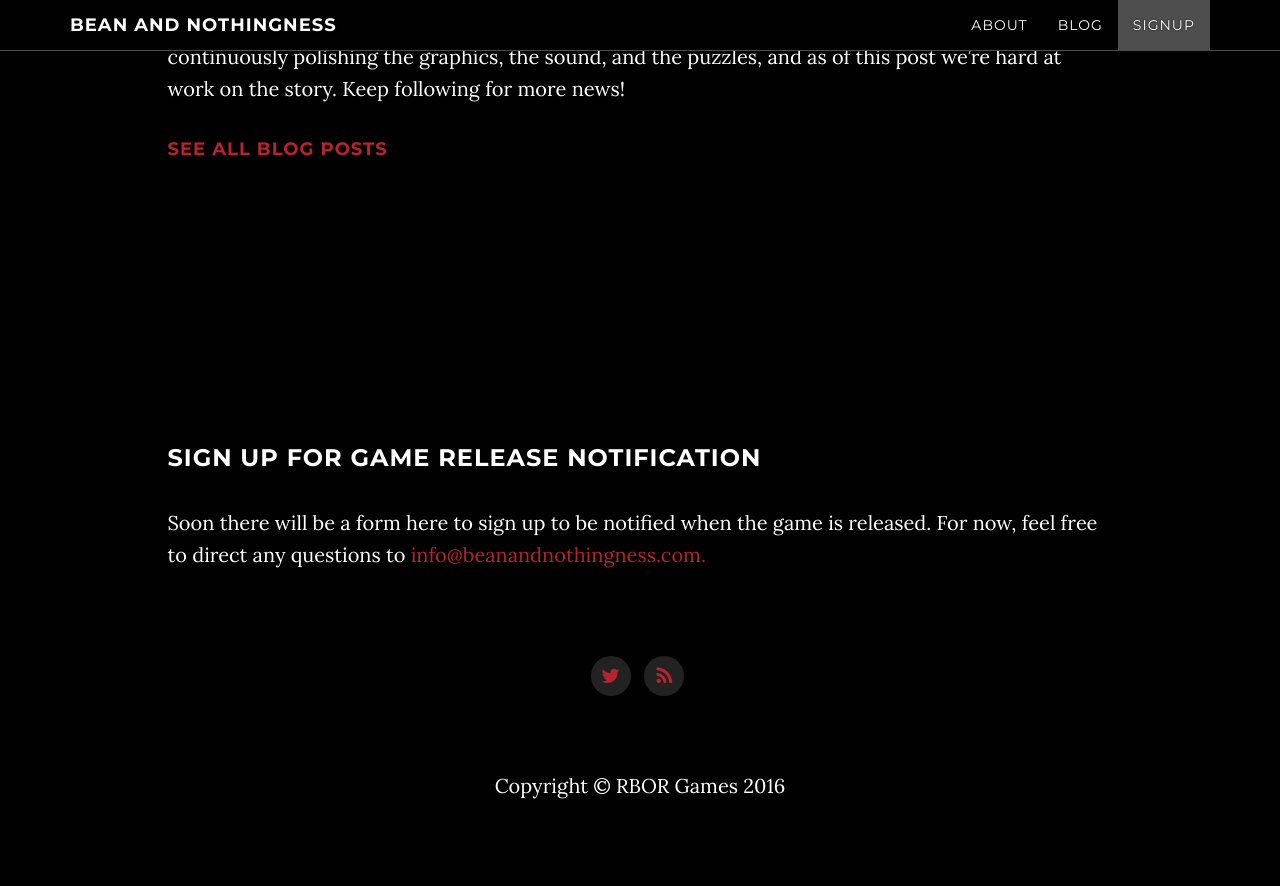
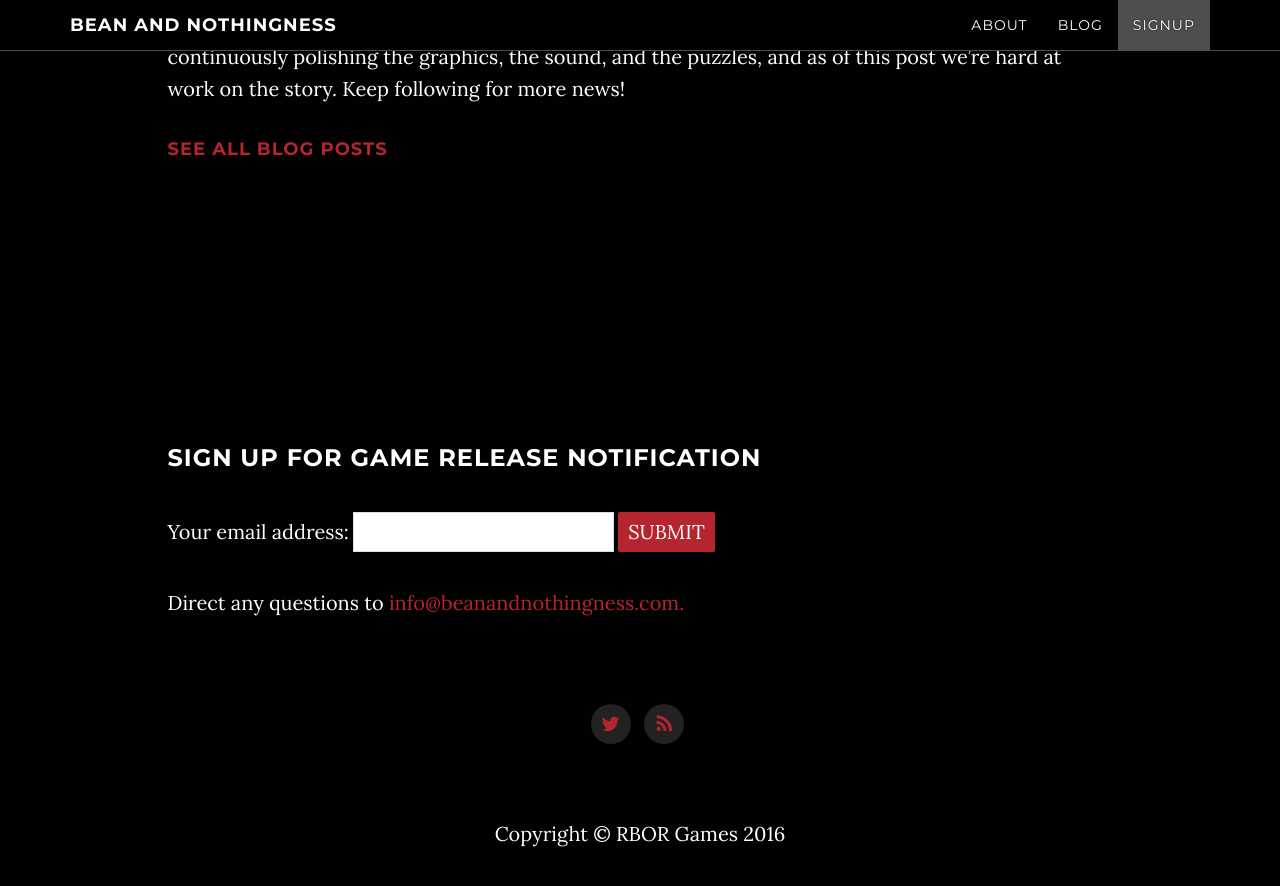
Before and after one commit to vonkorff/RBORsite, a Jekyll site: the page built from index.html, in a window 1280 px wide and 900 px high, scrolled down 4019 px. Shown: the top 886 px of the window. Built offline with Jekyll 4.4.1, drawn with Linux system fonts in a browser that asks for light colours; nearby versions of some CDN libraries; before the commit the page ends 4871 px from its top, so only the background shows below that.

Commit message:
Email submission feature from dev site

```diff
--- a/_includes/signup.html
+++ b/_includes/signup.html
@@ -6,9 +6,29 @@
     <div class="col-md-10 col-md-offset-1">
 <h3>Sign up for game release notification</h3>
 
+<script type="text/javascript">var submitted=false;</script>
+<iframe name="hidden_iframe" id="hidden_iframe"
+style="display:none;" onload="if(submitted)
+{window.location='http://localhost:4000/devRBORsite/thanks.html';}"></iframe>
+<form action="https://docs.google.com/forms/d/e/1FAIpQLScXGLCeJWBiDR6RmyveobJgxbL4S3lxxKy3X2di9gNyjVkFBA/formResponse" method="post"
+target="hidden_iframe" onsubmit="submitted=true;">
+
+<span class="email-label">Your email address:</span>  <input type="text" class="quantumWizTextinputPaperinputInput exportInput" jsname="YPqjbf" autocomplete="off" tabindex="0" aria-label="Email address" aria-describedby="i.desc.1130502308 i.err.1130502308" name="entry.1315137370" value="" dir="auto" data-initial-dir="auto" data-initial-value="" />
 
 
-<p>Soon there will be a form here to sign up to be notified when the game is released. For now, feel free to direct any questions to <a href="mailto:{{ site.email }}">{{ site.email }}.</a></p>
+<input type="hidden" name="pageNumber" value="0">
+<input type="hidden" name="backupCache" value="">
+<input type="submit" name="submit" value="Submit">
+
+
+<input type="hidden" name="fvv" value="1">
+<input type="hidden" name="draftResponse" value="[,,&quot;1592916995867259607&quot;]">
+<input type="hidden" name="pageHistory" value="0">
+<input type="hidden" name="fbzx" value="1592916995867259607">
+
+</form>
+
+<p>Direct any questions to <a href="mailto:{{ site.email }}">{{ site.email }}.</a></p>
 
     </div>
   </div>
--- a/css/grayscale.scss
+++ b/css/grayscale.scss
@@ -25,6 +25,46 @@ h6 {
     font-family: "Montserrat","Helvetica Neue",Helvetica,Arial,sans-serif;
     font-weight: 700;
     letter-spacing: 1px;
+}
+
+input {
+color: #000 !important;
+}
+
+input[type=text] {
+  -webkit-transition: all 0.30s ease-in-out;
+  -moz-transition: all 0.30s ease-in-out;
+  -ms-transition: all 0.30s ease-in-out;
+  -o-transition: all 0.30s ease-in-out;
+  outline: none;
+  padding: 3px 0px 3px 3px;
+  margin: 5px 1px 3px 0px;
+  border: 1px solid #DDDDDD;
+}
+
+input[type=text]:focus {
+  box-shadow: 0 0 5px #b5252f;
+  padding: 3px 0px 3px 3px;
+  margin: 5px 1px 3px 0px;
+  border: 1px solid #b5252f;
+}
+
+input[type=submit] {
+  border: 0;
+  padding: 4px 10px 4px 10px !important;
+  background: #b5252f;
+  color: #FFFFFF !important;
+  border-radius: 2px;
+  	text-transform: uppercase;
+	-webkit-transition: background-color .2s ease-in-out;
+	transition: background-color .2s ease-in-out;
+}
+
+input[type=submit]:focus {
+color: #FFFFFF;
+  	text-transform: uppercase;
+	-webkit-transition: background-color .2s ease-in-out;
+	transition: background-color .2s ease-in-out;
 }
 
 #latest-post.content-section h3, h1:not(#latest-post) {
@@ -382,24 +422,8 @@ body {
 text-align: left;
 }
 
-#foo:not(label) {
-color: #000000 !important;
+input, .email-label {
+margin: 0 0 35px;
+font-size: 20px;
+line-height: 1.6;
 }
-
-#foo label {
-color: #FFFFFF !important;
-}
-
-#signup-submit {
-border-radius: 0.2em;
-border: 0px;
-background: #b5252f;
-    -webkit-transition: all .2s ease-in-out;
-    -moz-transition: all .2s ease-in-out;
-    transition: all .2s ease-in-out;
-    &:hover,
-    &:focus {
-        text-decoration: none;
-        background: darken(#b5252f,10%);
-    }
-}
--- /dev/null
+++ b/thanks.html
@@ -0,0 +1,6 @@
+---
+layout: error
+title: Thanks!
+---
+
+Thanks for your interest in Bean and Nothingness. We will email you when the game is released.
```
